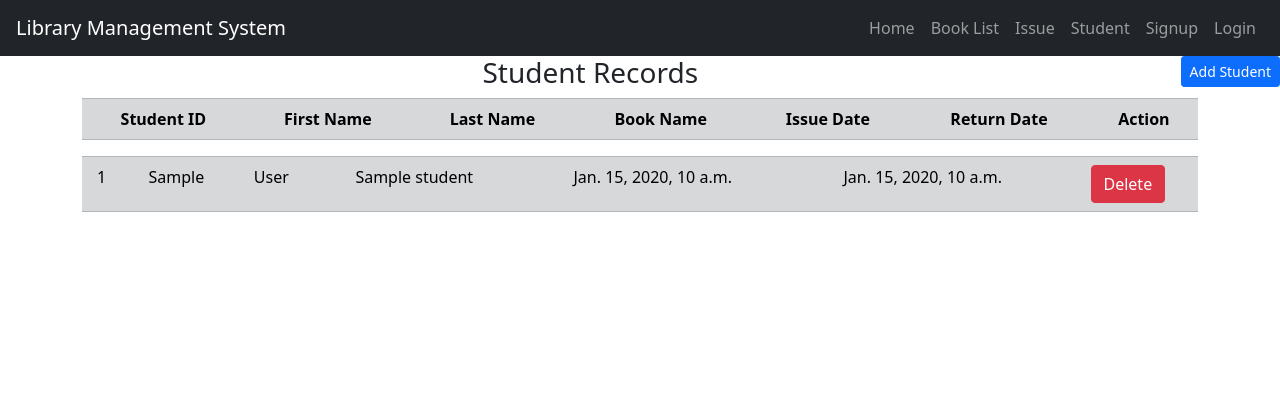
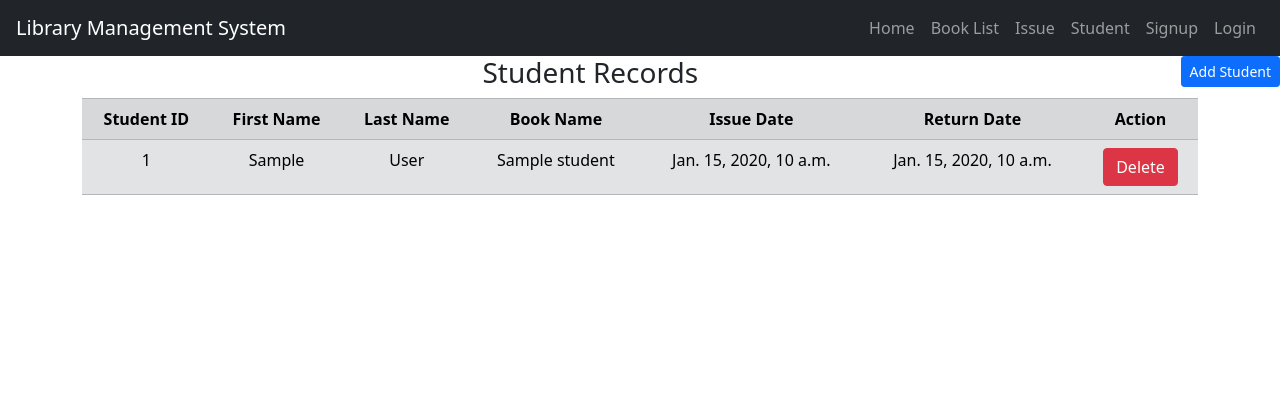
Before and after one commit to saurabh97-bot/Library-Management-System, a Django app: template LibMgmt/library/templates/studentrecords.html in a window 1280 px wide. Shown: the top 420 px of the page. Run offline with Django 3.2, Linux system fonts and the light colour scheme; the template is opened without the code that fills it: most values are stand-ins (such as "Sample title", 1, 10 or a date in 2020); lists and menus that the app fills with data are empty; some libraries are stand-ins or nearby versions.

Commit message:
Update studentrecords.html

```diff
--- a/LibMgmt/library/templates/studentrecords.html
+++ b/LibMgmt/library/templates/studentrecords.html
@@ -25,8 +25,6 @@
 
         </tr>
         {% for s in student %}
-    </table>
-    <table class="table table-secondary table-striped">
         <tr>
             <td class="text-center">{{s.student_id}}</td>
             <td class="text-center">{{s.first_name}}</td>
```
